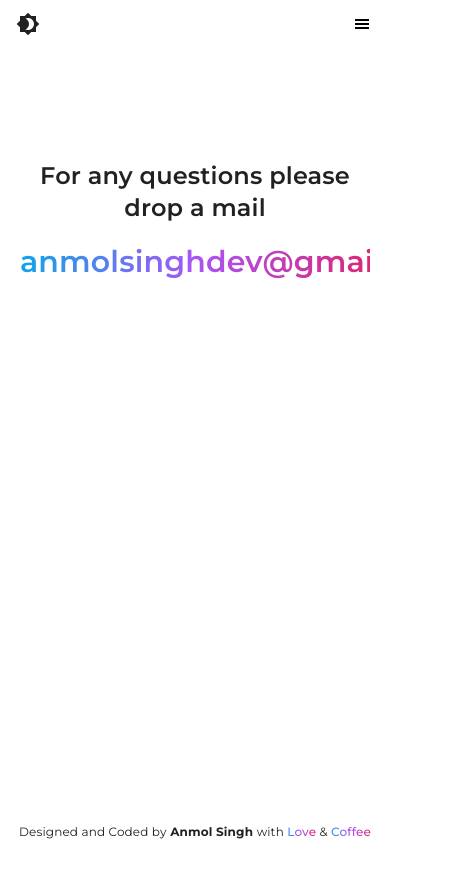
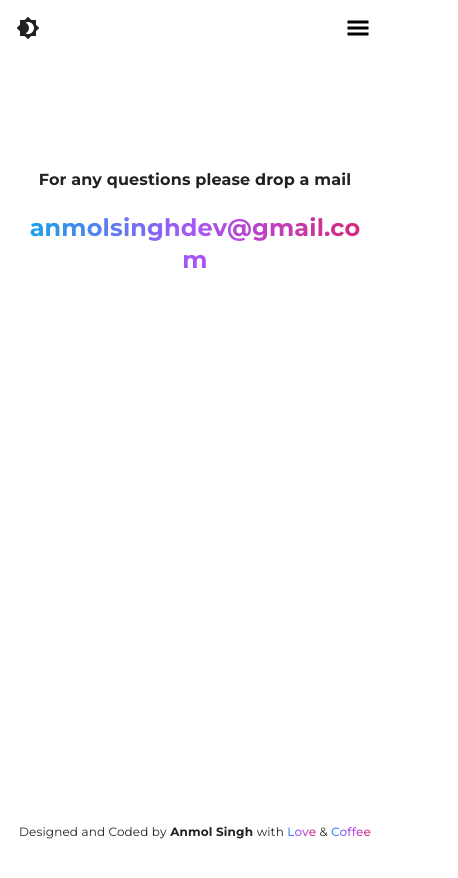
Before and after one commit to anmolsinghdev/my_next_portfolio, a Next.js app: page /contact in a window 390 px wide. Shown: the top 878 px of the page, 458 px wide, since content can reach past the window. Before the commit the page ends 844 px from the top, so only its background shows below. Built offline with nearby package versions, Linux system fonts and the light colour scheme.

Commit message:
fixing email wrap and spacing

```diff
--- a/app/contact/page.tsx
+++ b/app/contact/page.tsx
@@ -5,16 +5,16 @@ export default function contact() {
   return (
     <>
       <main className="container mx-auto max-width section">
-        <h1 className="text-center text-2xl md:text-3xl lg:text-4xl font-semibold md:font-bold">
+        <h1 className="text-center md:text-3xl lg:text-4xl font-bold md:font-bold">
           For any questions please drop a mail
         </h1>
-        <h3 className="text-center text-3xl md:text-4xl lg:text-6xl text-gradient font-semibold md:font-bold pt-5 md:pt-10 md:pb-6">
+        <h3 className="text-center break-all text-2xl lg:text-6xl md:text-4xl text-gradient font-bold pt-5 min-h-screen">
           <a href={`mailto:${email}`}>{email}</a>
         </h3>
         {/* <span className="text-center text-content text-xl font-light block">
           or
-        </span> */}
-        {/* <h3 className="text-center text-3xl md:text-4xl lg:text-6xl text-gradient font-semibold md:font-bold pt-2 md:py-6">
+        </span>
+       <h3 className="text-center text-3xl md:text-4xl lg:text-6xl text-gradient font-semibold md:font-bold pt-2 md:py-6">
           <a href={`tel:${phone}`}>{phone}</a>
         </h3> */}
       </main>
--- a/app/globals.scss
+++ b/app/globals.scss
@@ -15,10 +15,6 @@
   @apply pt-28 xl:pt-28 2xl:pt-44;
 }
 
-.custom-width {
-  width: 40rem;
-}
-
 .nav-items {
   text-decoration: none;
   background-size: 100% 2px, 0 2px;
--- a/components/Navbar/Navbar.tsx
+++ b/components/Navbar/Navbar.tsx
@@ -49,8 +49,8 @@ export default function Navbar({ onThemeToggle }: INavbar) {
           <GiHamburgerMenu
             className={
               theme.palette.mode === 'dark'
-                ? 'dark:text-white md:hidden'
-                : 'text-black md:hidden'
+                ? 'dark:text-white md:hidden text-2xl'
+                : 'text-black md:hidden text-2xl'
             }
           />
         </div>
```
